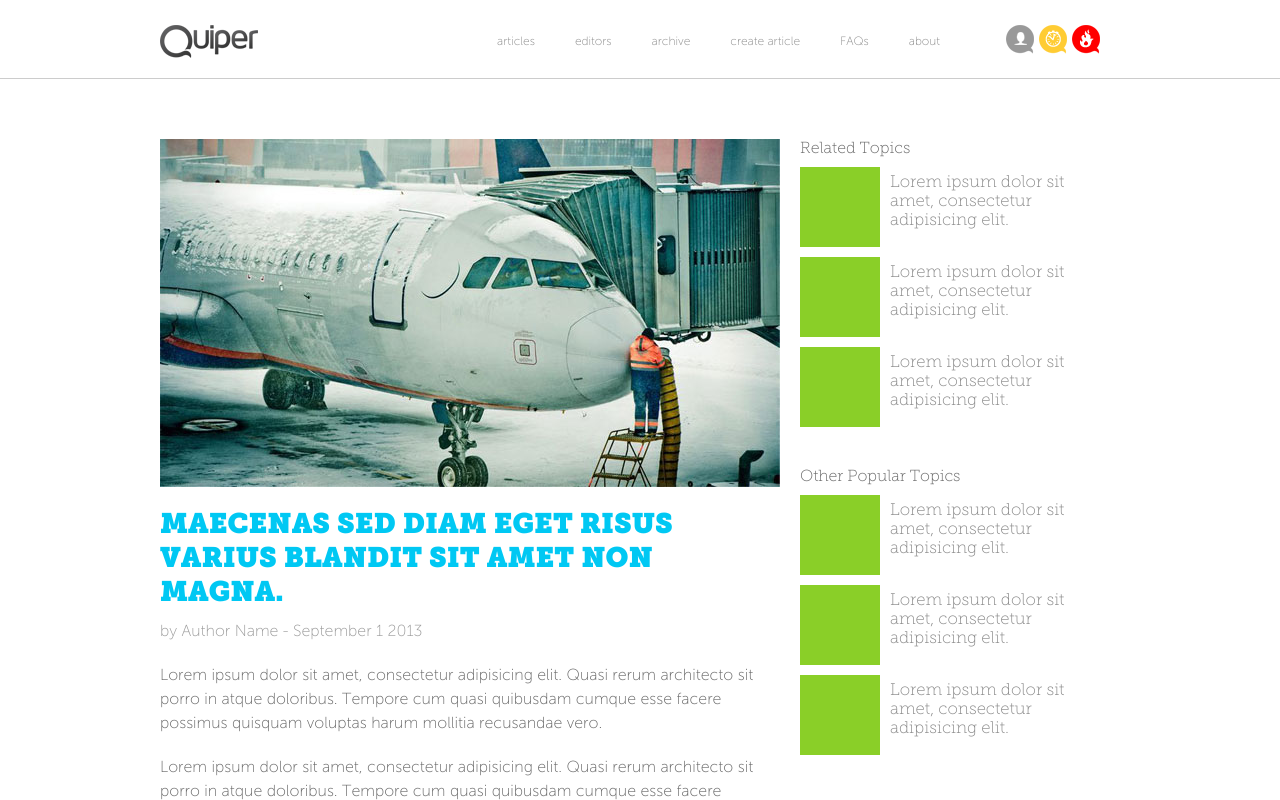
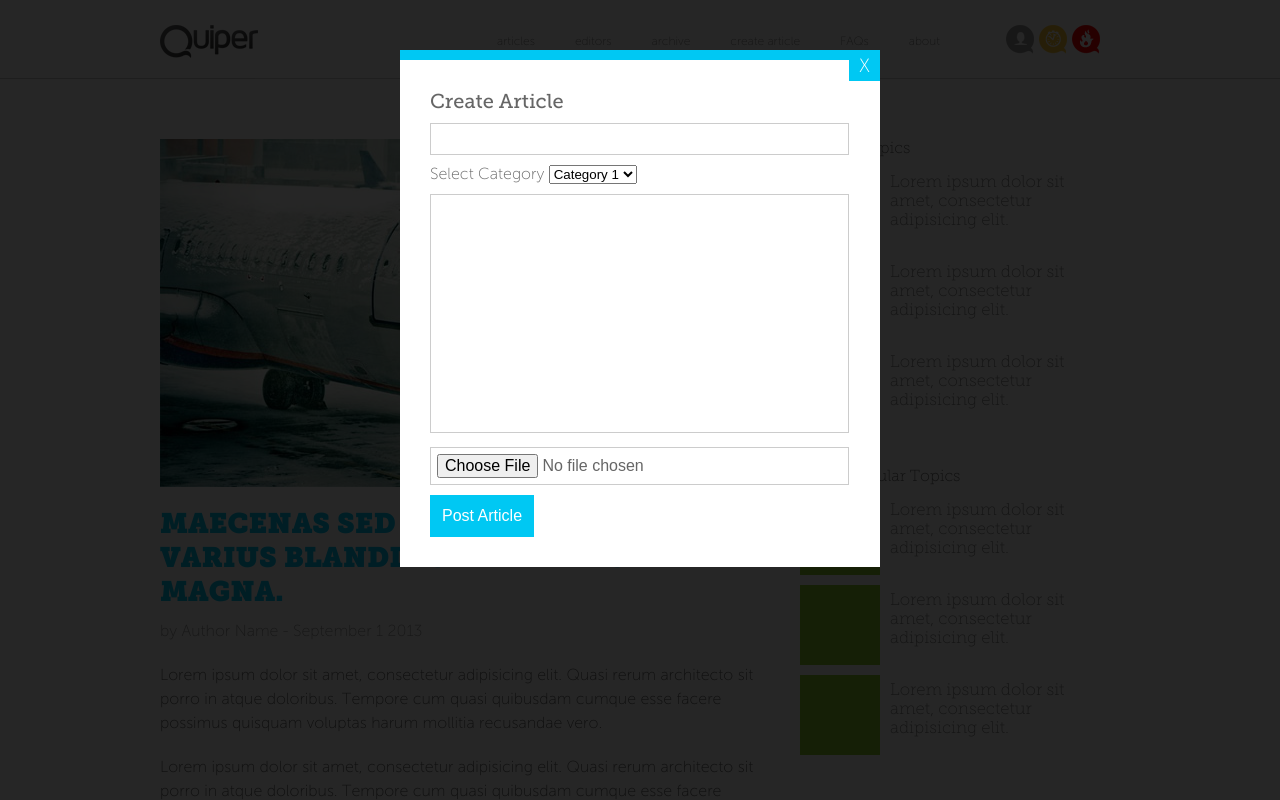
Before and after one commit to janharold/qfehtml, a plain HTML site: page article.html in a window 1280 px wide. Both pictures are taken after a click on the link "create article". Shown: the top 800 px of the page. Drawn offline with nearby package versions, Linux system fonts and the light colour scheme.

Commit message:
Added Create Article Functionality/Lightbox

```diff
--- a/article.html
+++ b/article.html
@@ -4,9 +4,32 @@
 		<title>Quiper</title>
 		<link rel="stylesheet" type="text/css" href="css/quiperStyle.css">
 		<script type="text/javascript" src="http://ajax.googleapis.com/ajax/libs/jquery/1.10.1/jquery.min.js"></script>
+		<script type="text/javascript" src="http://ajax.googleapis.com/ajax/libs/jquery/1.7/jquery.min.js"></script>
+		<script type="text/javascript" src="assets/rhinoslider-1.05/js/rhinoslider-1.05.min.js"></script>
+		<script type="text/javascript" src="assets/rhinoslider-1.05/js/mousewheel.js"></script>
+		<script type="text/javascript" src="assets/rhinoslider-1.05/js/easing.js"></script>
+		<script type="text/javascript" src="assets/quiperJS.js"></script>
 
 	</head>
 	<body>
+		<div class="overlayElement">
+			<div class="overlayBox postArticle">
+				<h3>Create Article</h3>
+				<a href="#" class="close closeOverlay">X</a>
+				<form action="">
+					<input type="text">
+					<label for="">Select Category</label>
+					<select name="" id="">
+						<option >Category 1</option>
+						<option >Category 2</option>
+						<option >Category 3</option>
+					</select>
+					<textarea name="" id="" cols="50" rows="15"></textarea>
+					<input type="file">
+					<button type="submit">Post Article</button>
+				</form>
+			</div>
+		</div>
 		<!--START  |  HEADER -->
 		<div class="branding">
 			<div class="container_12">
@@ -19,7 +42,7 @@
 							<li><a href="#">articles</a></li>
 							<li><a href="#">editors</a></li>
 							<li><a href="#">archive</a></li>
-							<li><a href="#">create article</a></li>
+							<li><a href="#" class="createArticle">create article</a></li>
 							<li><a href="#">FAQs</a></li>
 							<li><a href="#">about</a></li>
 						</ul>
@@ -38,6 +61,7 @@
 			END  |  HEADER
 			START |  CONTENT
 		-->
+
 		<div class="container_12 content subpage">
 			<div class="alpha grid_8 article">
 				<img src="images/sampleArticleIMG.jpg" alt="">
--- a/assets/quiperJS.js
+++ b/assets/quiperJS.js
@@ -36,4 +36,17 @@ $(document).ready(function() {
 	        }
 	    );
 	});
+
+	// Overlay Effect
+	$('.createArticle').click(function(){
+		$('.overlayElement').fadeToggle(400);
+		$('.postArticle').delay(400).fadeToggle(200);
+	});
+		//Close Overlay
+		$('.closeOverlay').click(function(){
+			$(this).parent().fadeToggle(400);
+			$(this).parent().parent().delay(400).fadeToggle(200);
+		});
+
+
 });
--- a/css/quiperStyle.css
+++ b/css/quiperStyle.css
@@ -112,7 +112,7 @@
 		.content.subpage .article .articleComments li p{font-size:0.8em ; margin:0 0 10px ; padding:0; line-height: 1.4em; }
 
 		.content.subpage .article .commentForm{float:left; width:600px; background:#00c8f3; padding:10px;}
-		.content.subpage .article .commentForm textarea{width:470px; padding:10px; resize:none; border:none; color:#666; font-size:1em; float:left; margin:0 10px 0 0;}
+		.content.subpage .article .commentForm textarea{width:460px; padding:10px; resize:none; border:none; color:#666; font-size:1em; float:left; margin:0 10px 0 0;}
 		.content.subpage .article .commentForm button{background:none; border:none; cursor: pointer; margin:O; padding:0;}
 
 		.otherPosts{float:left; margin-bottom:30px;}
@@ -120,6 +120,18 @@
 		.otherPosts li img{float:left; margin:0 10px 0 0;}
 		.otherPosts li h4 {margin-top:5px;}
 		.otherPosts li h4 a{font-size:1.05em;}
+
+	/* Overlay Element */
+	.overlayElement{display: none;}
+	.overlayElement{position:fixed; background:rgba(0,0,0,0.85); width:100%; height: 100%; z-index: 200;}
+	.overlayElement .overlayBox{display:none; width:420px; background: #fff; border-top:10px solid #00c8f3; margin:50px auto 0; padding:30px; position: relative;}
+	.overlayElement .overlayBox h3{font-size:20px; font-family: 'museoslab500';}
+	.overlayElement .overlayBox a.close{position: absolute; top:-10px; right: 0; background:#00c8f3; color:#fff; padding:5px 10px; font-size:1.2em;}
+	.overlayElement .overlayBox form{}
+	.overlayElement .overlayBox form input{display:block; width:405px; padding:6px; font-size:16px; margin-bottom:10px; border:1px solid #ccc; margin-bottom:10px;}
+	.overlayElement .overlayBox form textarea{width:405px; padding:6px; resize:none; border:1px solid #ccc; margin:10px 0;}
+	.overlayElement .overlayBox form button{background: #00c8f3; color:#fff; padding:12px; font-size:1em; border:none; cursor: pointer;}
+	.overlayElement{}
 
 /* Footer */
 .footerWrap{background:#333; margin-top:60px;}
```
Also changed, not shown: index.html (+4 -0 lines).
